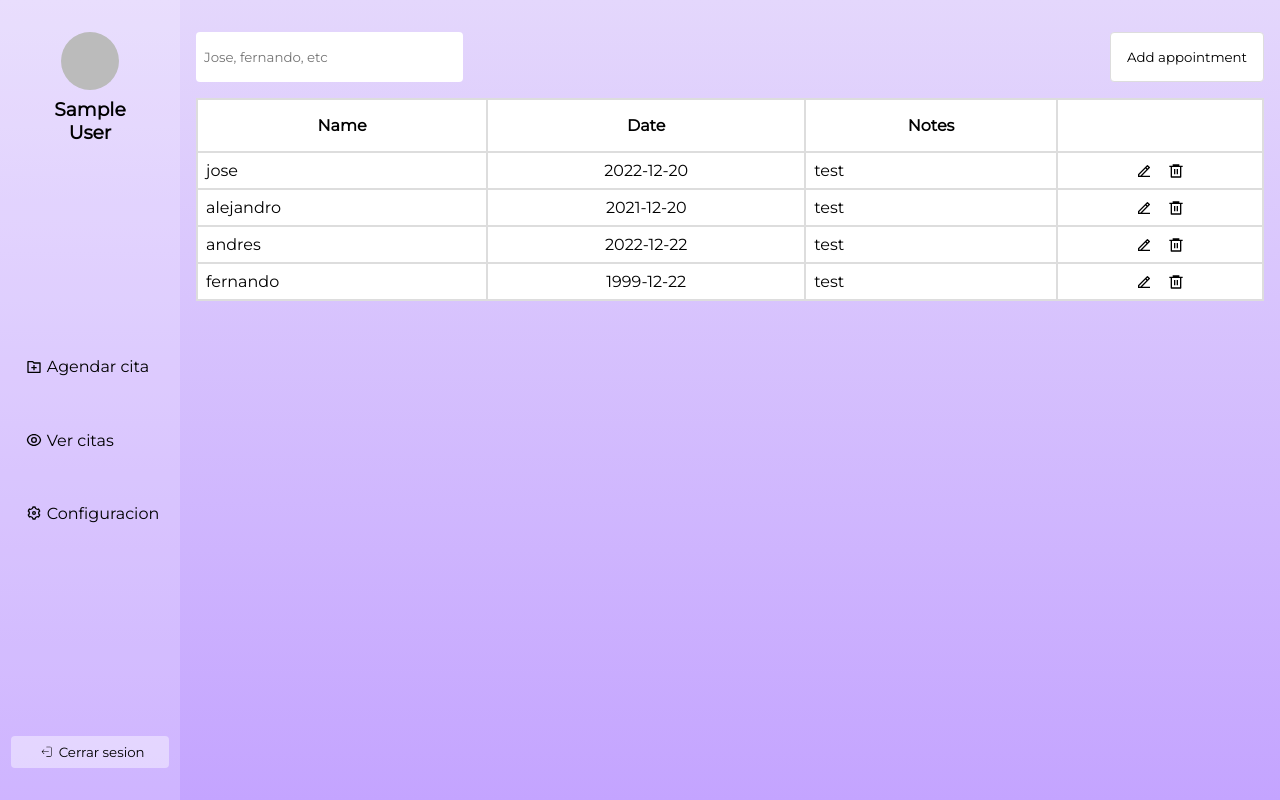
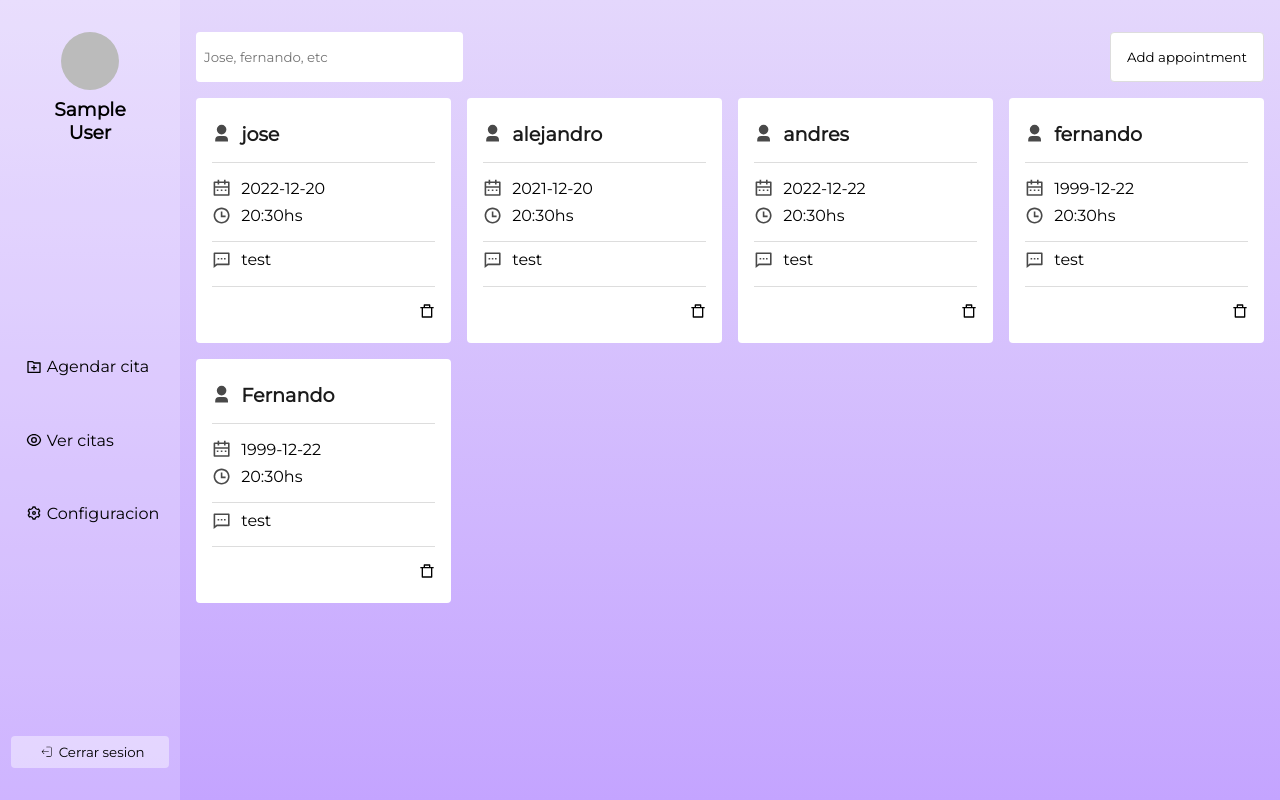
Before and after one commit to Sxnty/Appointment-Schedule, a React (Vite) app: page /appointments in a window 1280 px wide. Built offline with nearby package versions, Linux system fonts and the light colour scheme; no server answers; sample sign-in values are in the browser's storage.

Commit message:
changed appointment list from tables to cards

```diff
--- a/src/componenets/AddAppoint.jsx
+++ b/src/componenets/AddAppoint.jsx
@@ -58,7 +58,7 @@ function AddAppoint() {
               <label>Fecha</label>
               <input
                 name="date"
-                type="date"
+                type="datetime-local"
                 value={newAppoint.date}
                 onChange={handleOnChange}
               />
--- a/src/componenets/Appointment.jsx
+++ b/src/componenets/Appointment.jsx
@@ -1,9 +1,42 @@
-import React from 'react'
+import React from "react";
+import {
+  RiDeleteBin7Line,
+  RiUser3Fill,
+  RiCalendar2Line,
+  RiMessage2Line,
+  RiTimeLine,
+} from "react-icons/ri";
+import "../styles/appointmentCard.css";
 
-function Appointment() {
+function Appointment({ appointment }) {
+  let newDate = appointment.date.split(" ");
   return (
-    <div>Appointment</div>
-  )
+    <div className="appointment__card">
+      <div className="card__name">
+        <RiUser3Fill />
+        <h2>{appointment.name}</h2>
+      </div>
+      <div className="card__info">
+        <div className="card__date">
+          <div className="date__day">
+            <RiCalendar2Line />
+            <p>{newDate[0]}</p>
+          </div>
+          <div className="card__hour">
+            <RiTimeLine />
+            <p>{newDate[1]}</p>
+          </div>
+        </div>
+        <div>
+          <RiMessage2Line />
+          <p>{appointment.notes}</p>
+        </div>
+      </div>
+      <div className="card__footer">
+        <RiDeleteBin7Line />
+      </div>
+    </div>
+  );
 }
 
-export default Appointment
+export default Appointment;
--- a/src/componenets/Appointments.jsx
+++ b/src/componenets/Appointments.jsx
@@ -1,74 +1,79 @@
 import React from "react";
 import "../styles/appointments.css";
 import { RiDeleteBin6Line, RiEdit2Line } from "react-icons/ri";
+import { Link } from "react-router-dom";
+import { useState, useEffect } from "react";
+import Appointment from "./Appointment";
+
 
 function Appointments() {
   const data = [
     {
       name: "jose",
-      date: "2022-12-20",
+      date: "2022-12-20 20:30hs",
       notes: "test",
     },
     {
       name: "alejandro",
-      date: "2021-12-20",
+      date: "2021-12-20 20:30hs",
       notes: "test",
     },
     {
       name: "andres",
-      date: "2022-12-22",
+      date: "2022-12-22 20:30hs",
       notes: "test",
     },
     {
       name: "fernando",
-      date: "1999-12-22",
+      date: "1999-12-22 20:30hs",
+      notes: "test",
+    },
+    {
+      name: "Fernando",
+      date: "1999-12-22 20:30hs",
       notes: "test",
     },
   ];
+
+  const [dataFilter, setDataFilter] = useState([]);
+  const [fullData, setFullData] = useState([]);
+
+  useEffect(() => {
+    setFullData(data);
+    setDataFilter(data);
+  }, []);
+
   function compararFechas(a, b) {
     return b.fecha - a.fecha;
   }
 
+  const dataFiltered = (e) => {
+    let dataFiltrada = fullData.filter((data) =>
+      data.name.toLowerCase().includes(e.target.value.toLowerCase())
+    );
+    setDataFilter(dataFiltrada);
+  };
   return (
     <>
       <main className="appoint__container">
         <div className="appoint__top">
-          <input type="text" placeholder="Jose, fernando, etc" />
-          <button>Add appointment</button>
+          <input
+            type="text"
+            placeholder="Jose, fernando, etc"
+            onChange={dataFiltered}
+          />
+          <Link to="/add-appoint">
+            <button>Add appointment</button>
+          </Link>
         </div>
-        <table>
-          <thead>
-            <tr>
-              <th>Name</th>
-              <th>Date</th>
-              <th>Notes</th>
-              <th></th>
-            </tr>
-          </thead>
-          <tbody>
-            {data.map((e) => {
-              return (
-                <tr key={e.name}>
-                  <td>
-                    <span className="appoint__name">{e.name}</span>
-                  </td>
-                  <td>
-                    <span className="appoint__date">{e.date}</span>
-                  </td>
-                  <td>
-                    <span className="appoint__note">{e.notes}</span>
-                  </td>
-                  <td>
-                    <span className="appoint__buttons">
-                      <RiEdit2Line />
-                      <RiDeleteBin6Line />
-                    </span>
-                  </td>
-                </tr>
-              );
-            })}
-          </tbody>
-        </table>
+        <div className="appointments__list">
+            {dataFilter.map((e) => {
+              return(
+                <Appointment appointment={e} key={e.name}/>
+              )
+            })
+            }
+        </div>
       </main>
     </>
   );
--- /dev/null
+++ b/src/styles/appointmentCard.css
@@ -0,0 +1,43 @@
+.appointment__card {
+  display: flex;
+  flex-direction: column;
+  background-color: white;
+  padding: 1rem;
+  border-radius: 0.25rem;
+  gap: 0.5rem;
+}
+.card__footer {
+  display: flex;
+  justify-content: end;
+  padding: .5rem 0;
+}
+.card__name {
+  display: flex;
+  align-items: center;
+}
+.card__name svg, .card__info>div svg {
+  font-size: 1.2rem;
+  margin-right: 10px;
+  fill: #000000b6;
+}
+.card__name h2 {
+  font-size: 1.2rem;
+  color: #1b1b1b;
+}
+
+.card__info>div{
+display: flex;
+}
+
+.card__name,
+.card__info > div {
+  border-bottom: 1px solid #ddd;
+  padding: 0.5rem 0 1rem 0;
+}
+.card__date {
+    flex-direction: column;
+    gap: .5rem;
+}
+.card__date >div{
+    display: flex;
+}
--- a/src/styles/appointments.css
+++ b/src/styles/appointments.css
@@ -30,27 +30,9 @@
     width: 25%;
     border-radius: .25rem;
 }
-.appoint__container table {
-  border-collapse: collapse;
-  font-size: 1rem;
+.appointments__list{
   width: 100%;
+  display: grid;
+  grid-template-columns: repeat(4, 1fr);
+  gap: 1rem;
 }
-.appoint__container th {
-  border: 2px solid #ddd;
-  padding: 1rem;
-  background-color: white;
-  font-weight: bold;
-}
-
-.appoint__container td {
-  border: 2px solid #ddd;
-  padding: 0.5rem;
-  text-align: left;
-  background-color: white;
-}
-.appoint__date, .appoint__buttons {
-    display: flex;
-    justify-content: center;
-    align-items: center;
-    gap: 1rem;
-}
```
